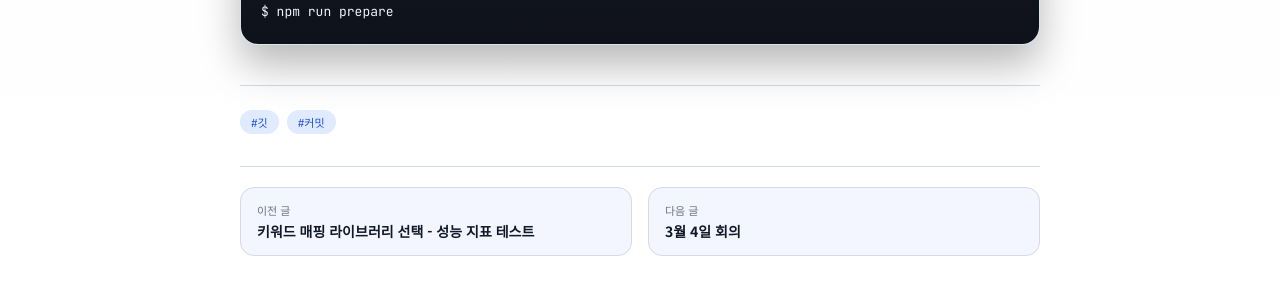
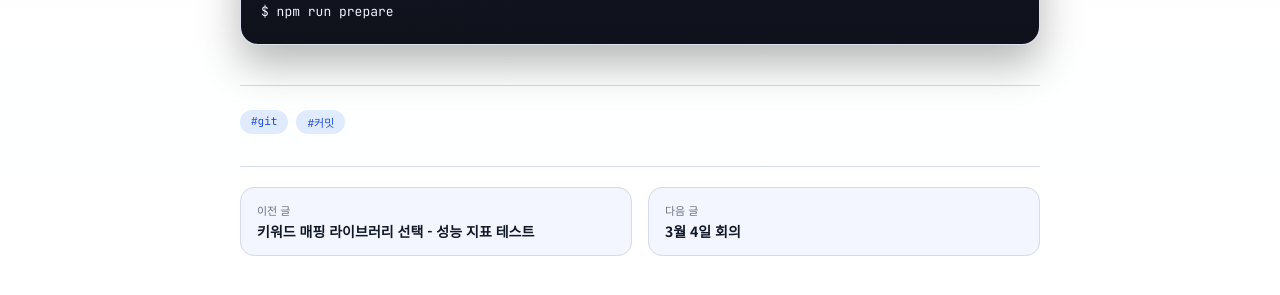
Before and after one commit to one-year-gap/docs, a Jekyll site: the page built from _posts/팀컨벤션/2026-03-23-git-commit-message-convention.md, in a window 1280 px wide and 900 px high, scrolled down 1997 px. Shown: the part 564-859 px from the top of the window. Built offline with Jekyll 4.4.1, drawn with Linux system fonts in a browser that asks for light colours; nearby versions of some CDN libraries.

Commit message:
Update 팀 컨벤션 “2026-03-23-git-commit-message-convention”

```diff
--- a/_posts/팀컨벤션/2026-03-23-git-commit-message-convention.md
+++ b/_posts/팀컨벤션/2026-03-23-git-commit-message-convention.md
@@ -4,7 +4,7 @@
 conv_type: 커밋 메시지 규칙
 author: 허영현
 tags:
-  - 깃
+  - git
   - 커밋
 ---
 
```
